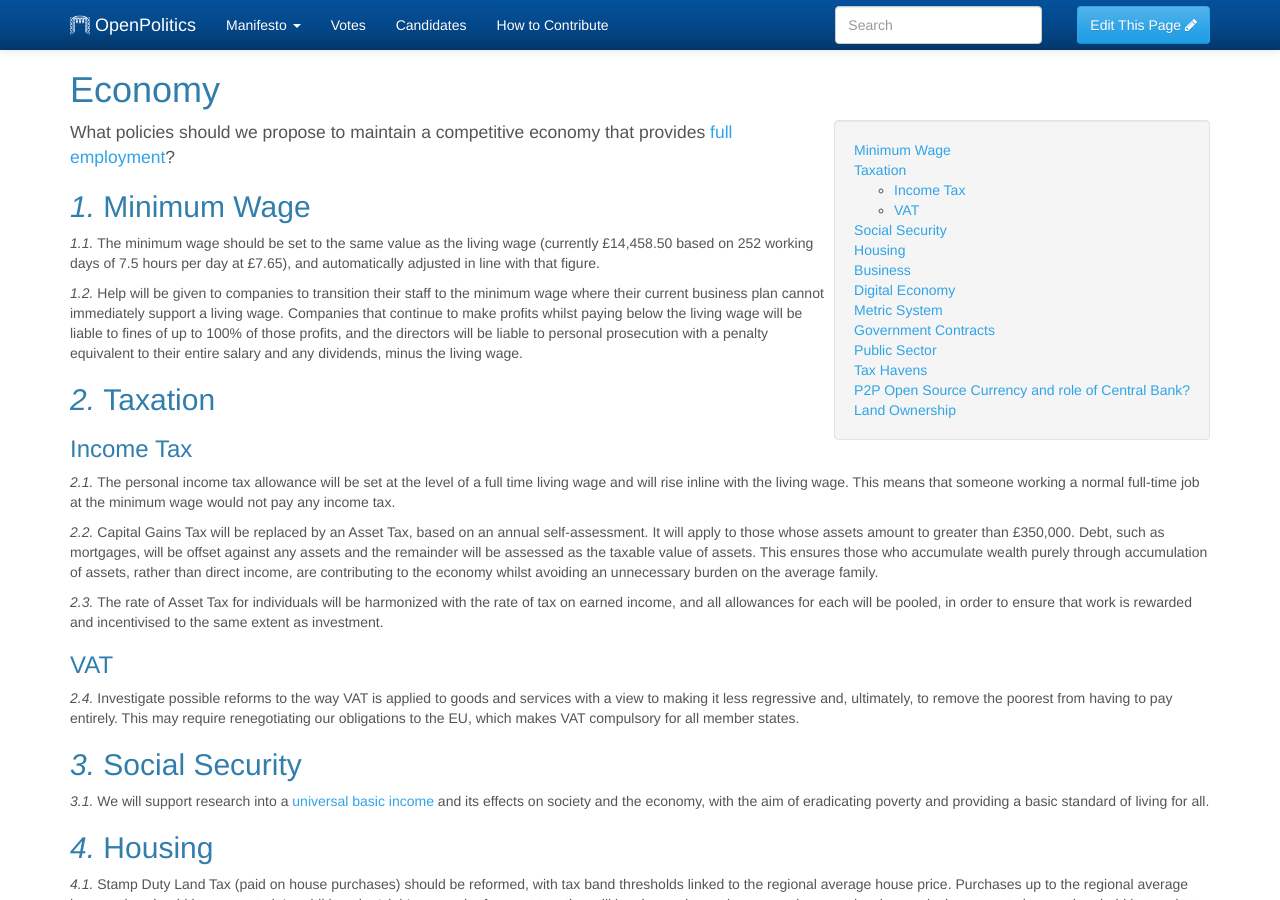
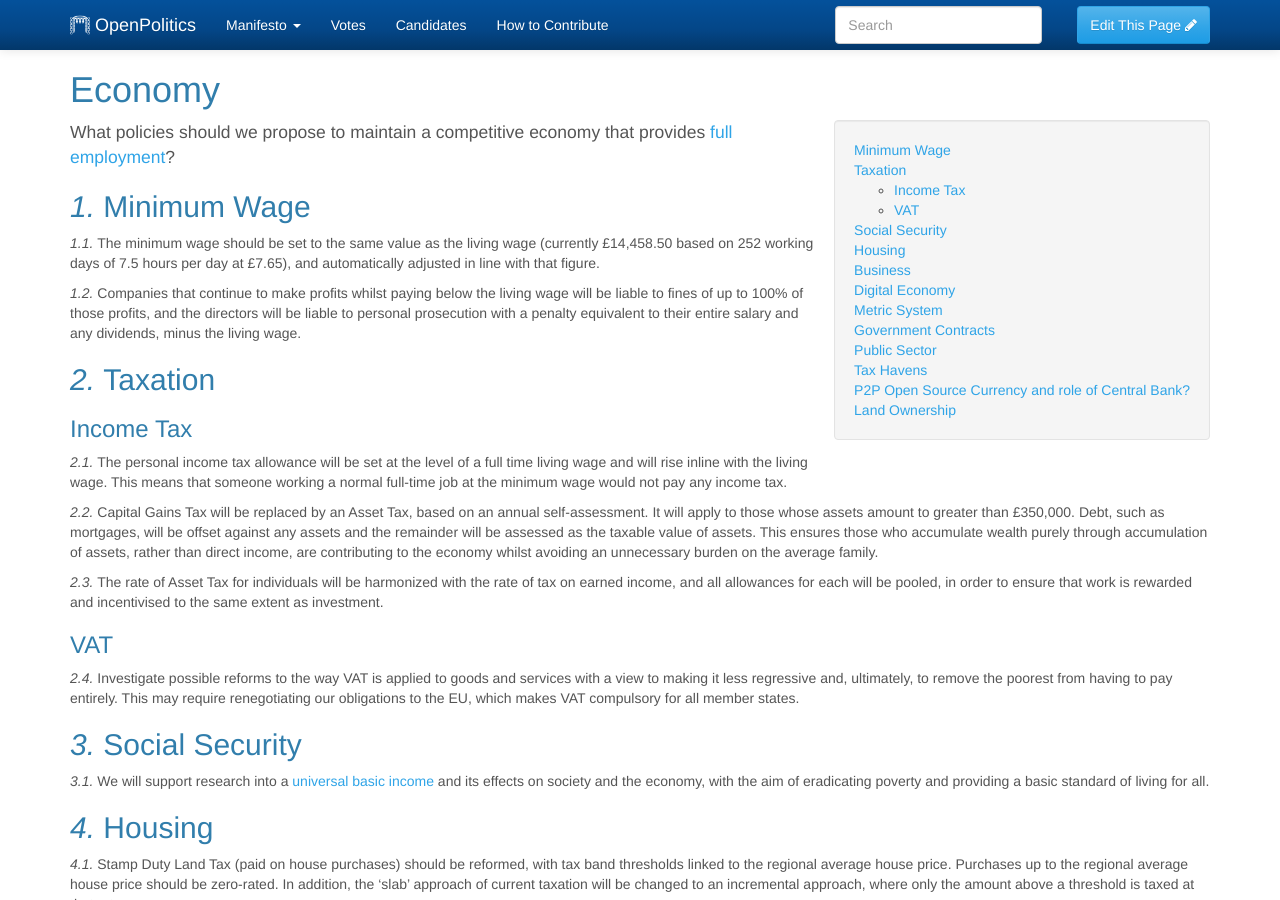
Before and after one commit to openpolitics/manifesto, a Jekyll site: the page built from manifesto/economy.md, in a window 1280 px wide and 900 px high. Built offline with Jekyll 4.4.1, drawn with Linux system fonts in a browser that asks for light colours.

Commit message:
Refine to complement #224

```diff
--- a/manifesto/economy.md
+++ b/manifesto/economy.md
@@ -13,7 +13,7 @@ What policies should we propose to maintain a competitive economy that provides
 
 The minimum wage should be set to the same value as the living wage (currently £14,458.50 based on 252 working days of 7.5 hours per day at £7.65), and automatically adjusted in line with that figure.
 
-Help will be given to companies to transition their staff to the minimum wage where their current business plan cannot immediately support a living wage. Companies that continue to make profits whilst paying below the living wage will be liable to fines of up to 100% of those profits, and the directors will be liable to personal prosecution with a penalty equivalent to their entire salary and any dividends, minus the living wage.
+Companies that continue to make profits whilst paying below the living wage will be liable to fines of up to 100% of those profits, and the directors will be liable to personal prosecution with a penalty equivalent to their entire salary and any dividends, minus the living wage.
 
 ## Taxation
 
```
